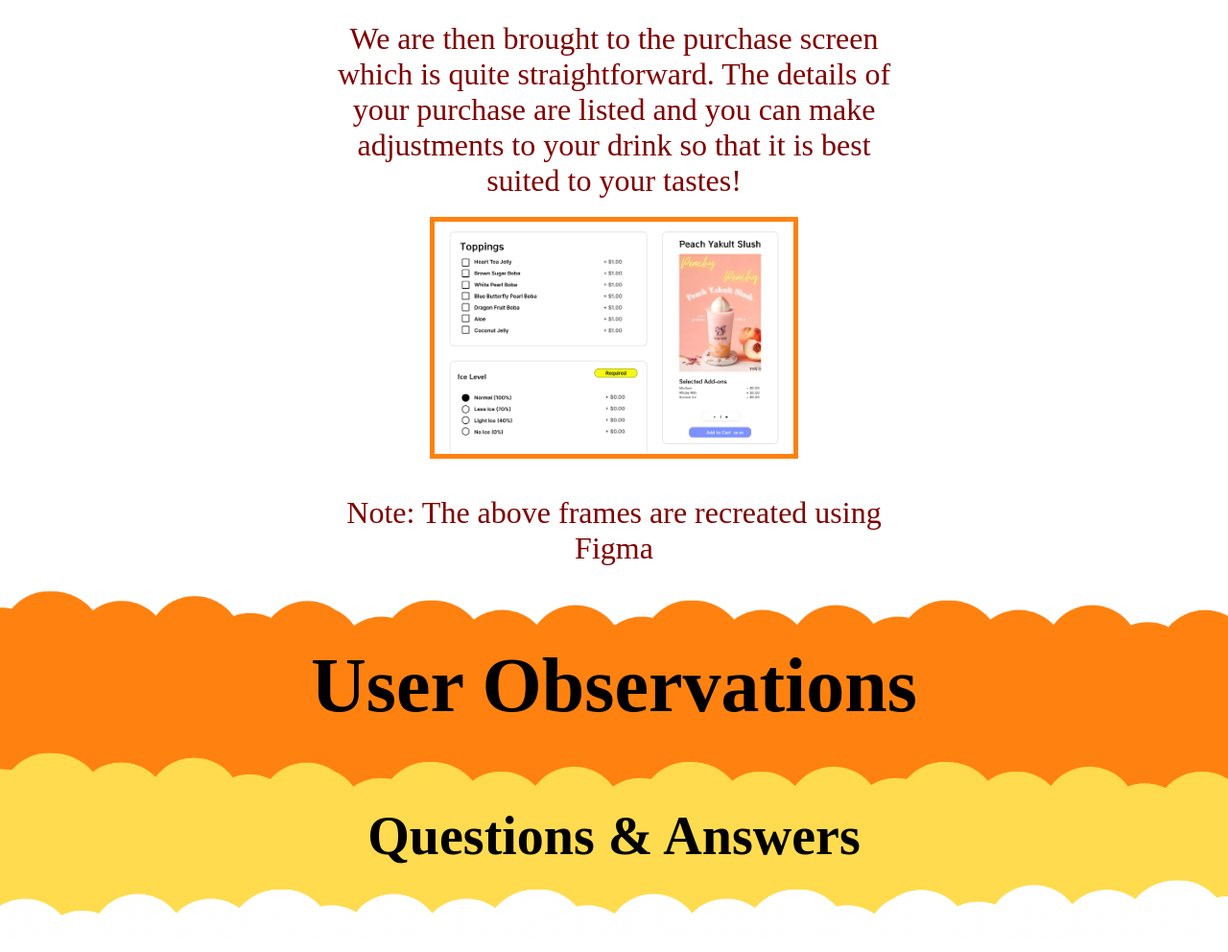
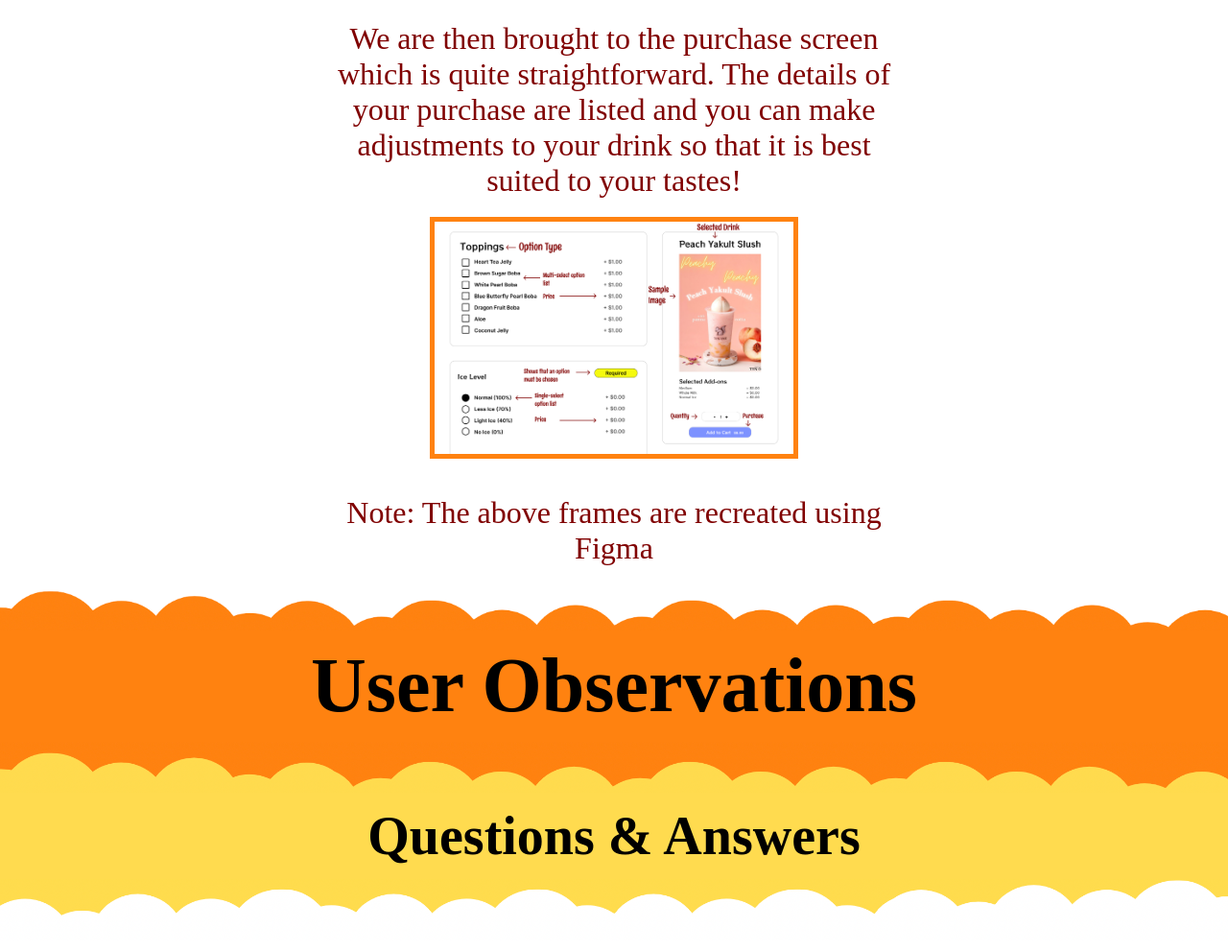
Before and after one commit to aMEX2mmUQTpVpnXV/Personas-StoryBoarding, a plain HTML site: page index.html in a window 1280 px wide. Shown: the part 1794-2786 px from the top of the page at 96% size. Drawn offline with Linux system fonts and the light colour scheme; a web font is replaced by a local one.

Commit message:
Annotation

```diff
--- a/index.html
+++ b/index.html
@@ -93,10 +93,7 @@
         straightforward. The details of your purchase are listed and you can
         make adjustments to your drink so that it is best suited to your tastes!
       </div>
-      <img
-        class="interface-image"
-        src="assets/interface/Purschase_Screen.png"
-      />
+      <img class="interface-image" src="assets/interface/Purchase_Screen.png" />
       <div class="interface-body">
         Note: The above frames are recreated using Figma
       </div>
```
Also changed, not shown: assets/interface/Purchase_Screen.png (added), assets/interface/Purschase_Screen.png (deleted), assets/interface/Selection_Screen.png, assets/interface/Start_Screen.png.
